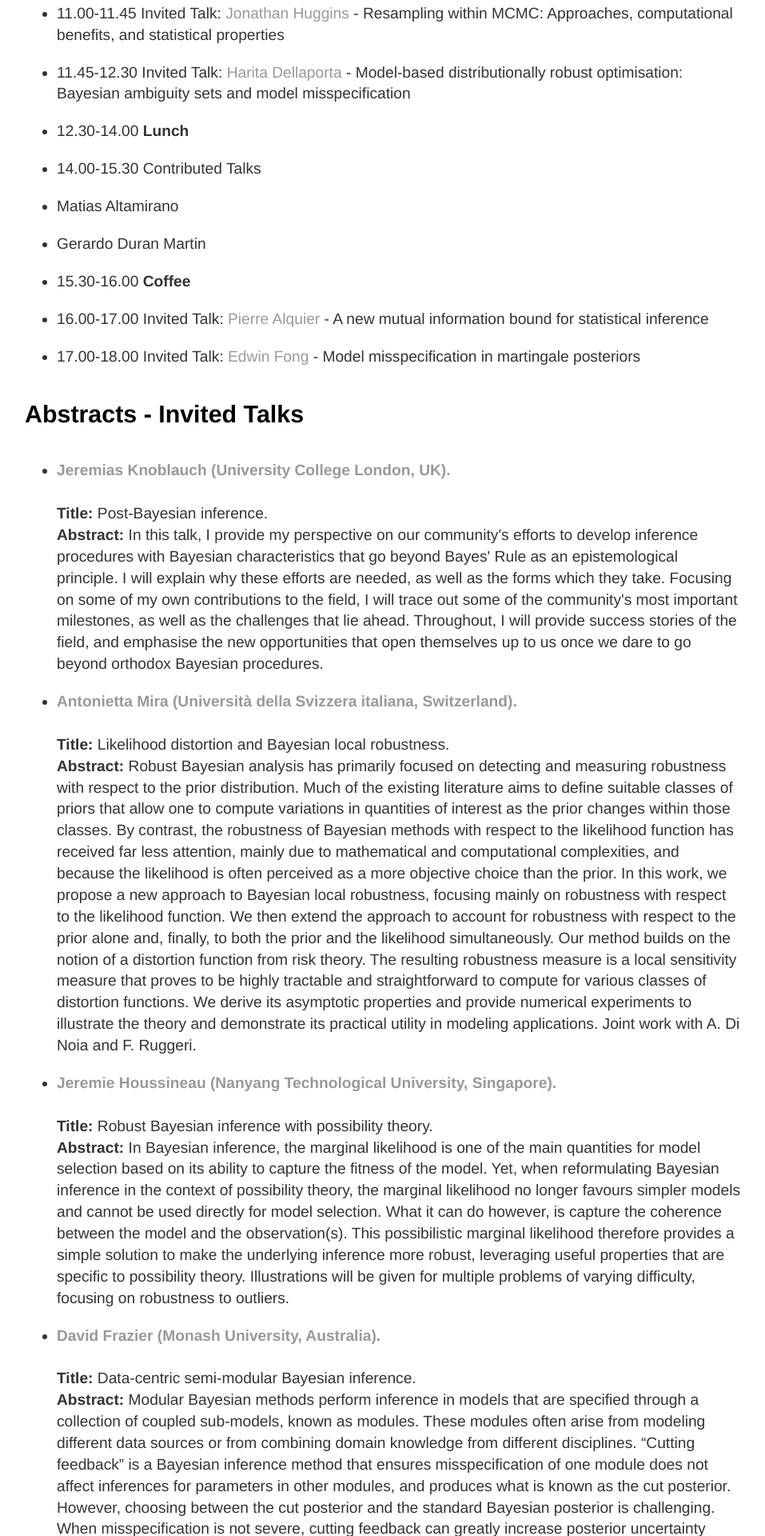
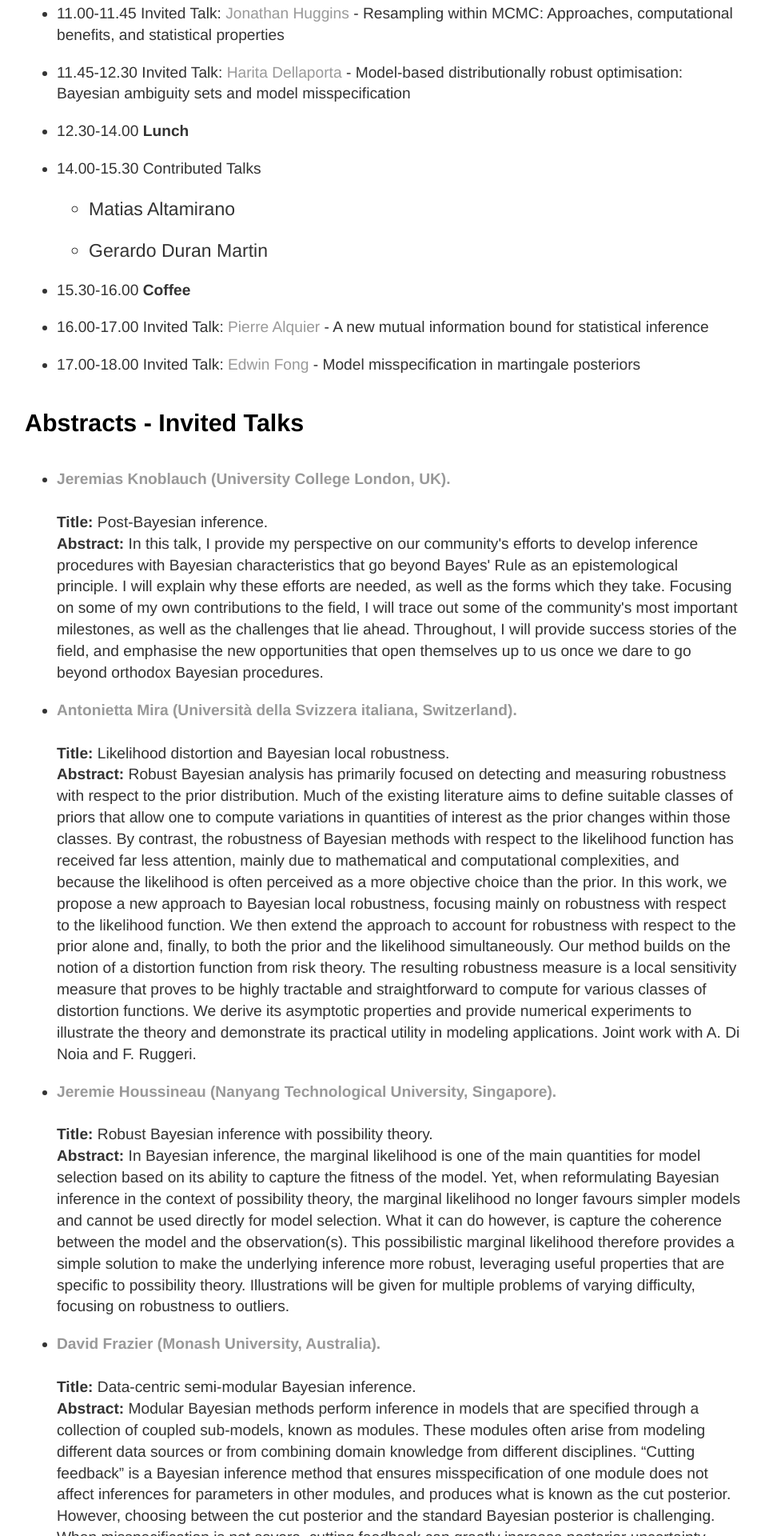
Before and after one commit to postbayes/BayesMisspecificationSatellite, a Jekyll site: the page index.html, which Jekyll copies as it is, in a window 1280 px wide. Shown: the part 1791-3711 px from the top of the page at 80% size, without its empty margins (161-1118 px from the left). Built offline with Jekyll 4.4.1, drawn with Linux system fonts in a browser that asks for light colours.

Commit message:
Update index.html

```diff
--- a/index.html
+++ b/index.html
@@ -94,10 +94,11 @@
 <li>11.00-11.45 Invited Talk: <a href="http://jhhuggins.org"> Jonathan Huggins </a>  - Resampling within MCMC: Approaches, computational benefits, and statistical properties </li>
 <li>11.45-12.30 Invited Talk: <a href="https://haritadell.github.io/"> Harita Dellaporta </a>  - Model-based distributionally robust optimisation: Bayesian ambiguity sets and model misspecification </li>
 <li>12.30-14.00 <b>Lunch</b></li>
-<li>14.00-15.30 Contributed Talks
+<li>14.00-15.30 Contributed Talks </li>
+<ul>
 	<li> Matias Altamirano</li>
 	<li> Gerardo Duran Martin</li>
-</li>
+</ul>
 <li>15.30-16.00 <b>Coffee</b></li>
 <li>16.00-17.00 Invited Talk: <a href="https://pierrealquier.github.io/"> Pierre Alquier </a>  - A new mutual information bound for statistical inference</li>
 <li>17.00-18.00 Invited Talk: <a href="https://edfong.github.io/"> Edwin Fong </a>  - Model misspecification in martingale posteriors </li>
```
